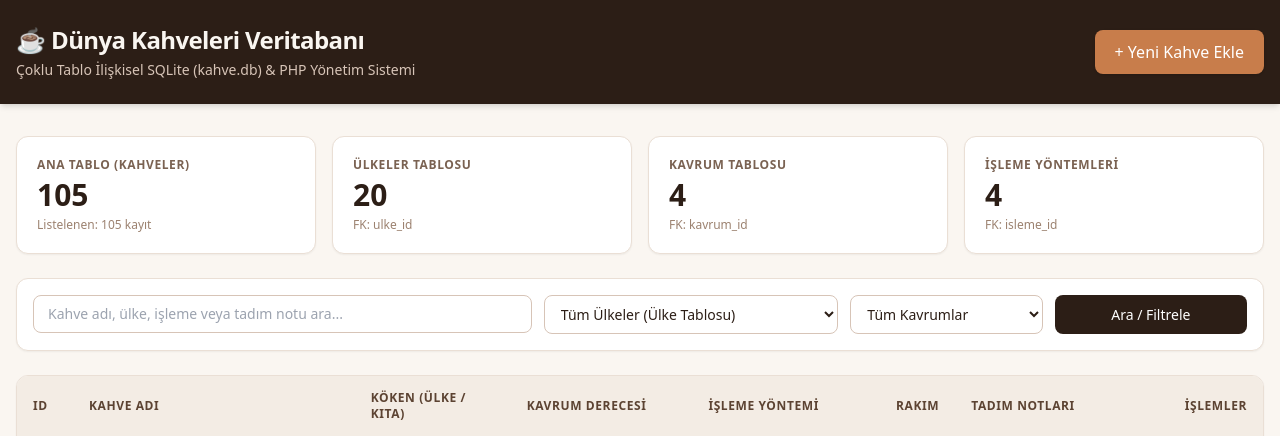
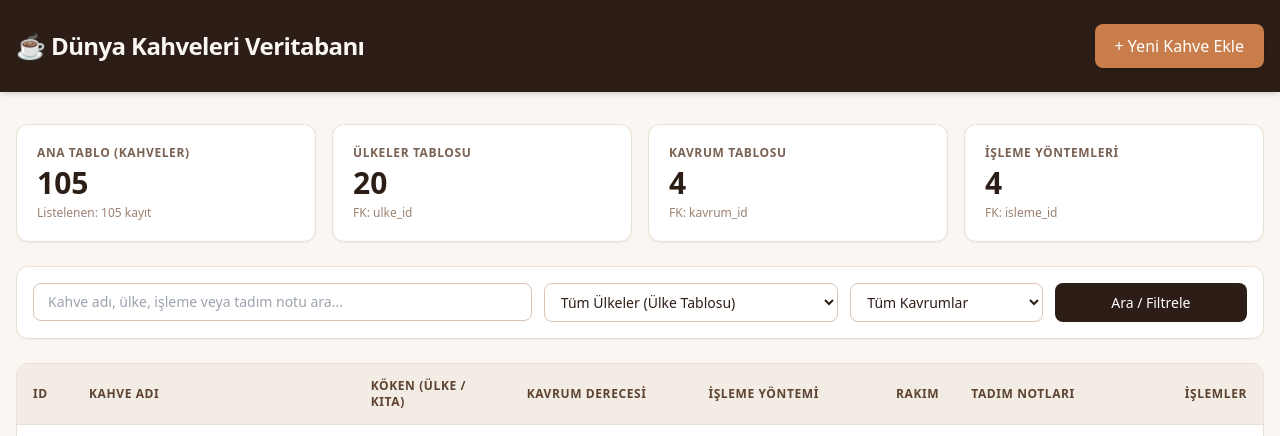
Before and after one commit to nezaketokur/php-sqlite-odev, a PHP site: page / in a window 1280 px wide. Shown: the top 436 px of the page. Run offline with PHP 8.4, Linux system fonts and the light colour scheme; data comes from the database, SQL or seed files in the repository; some libraries are stand-ins or nearby versions.

Commit message:
Alt baslik kaldirildi

```diff
--- a/index.php
+++ b/index.php
@@ -105,7 +105,6 @@ $toplamKahve = $db->query("SELECT COUNT(*) FROM kahveler")->fetchColumn();
     <div class="max-w-7xl mx-auto px-4 py-6 flex flex-col sm:flex-row sm:items-center sm:justify-between gap-4">
       <div>
         <h1 class="text-2xl font-bold tracking-tight">☕ Dünya Kahveleri Veritabanı</h1>
-        <p class="text-sm text-[#D7C4B7] mt-1">Çoklu Tablo İlişkisel SQLite (kahve.db) & PHP Yönetim Sistemi</p>
       </div>
       <button onclick="yeniModalAc()" class="bg-[#C87D4B] hover:bg-[#b56d3d] text-white font-medium px-5 py-2.5 rounded-lg shadow transition cursor-pointer">
         + Yeni Kahve Ekle
```
